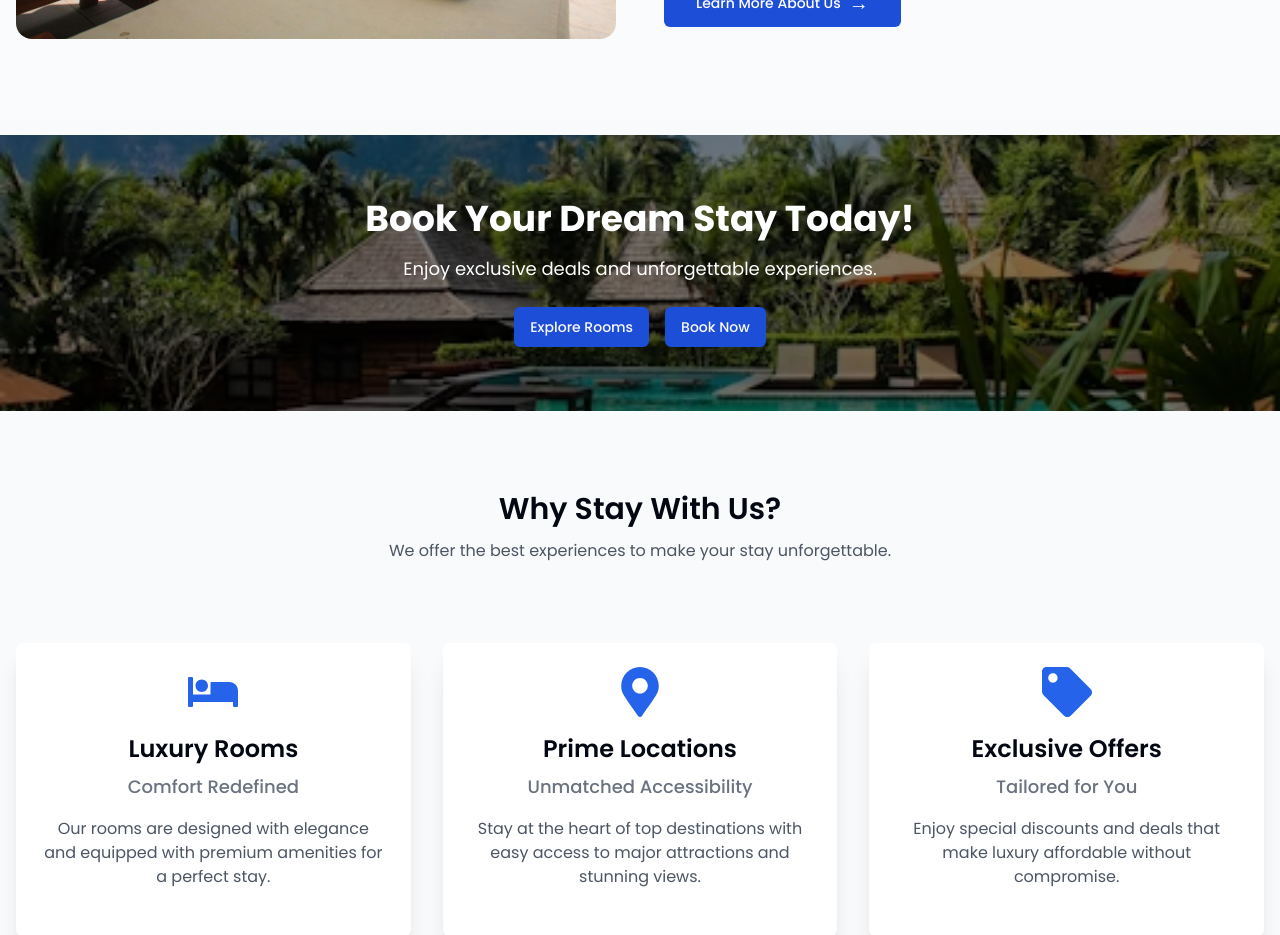
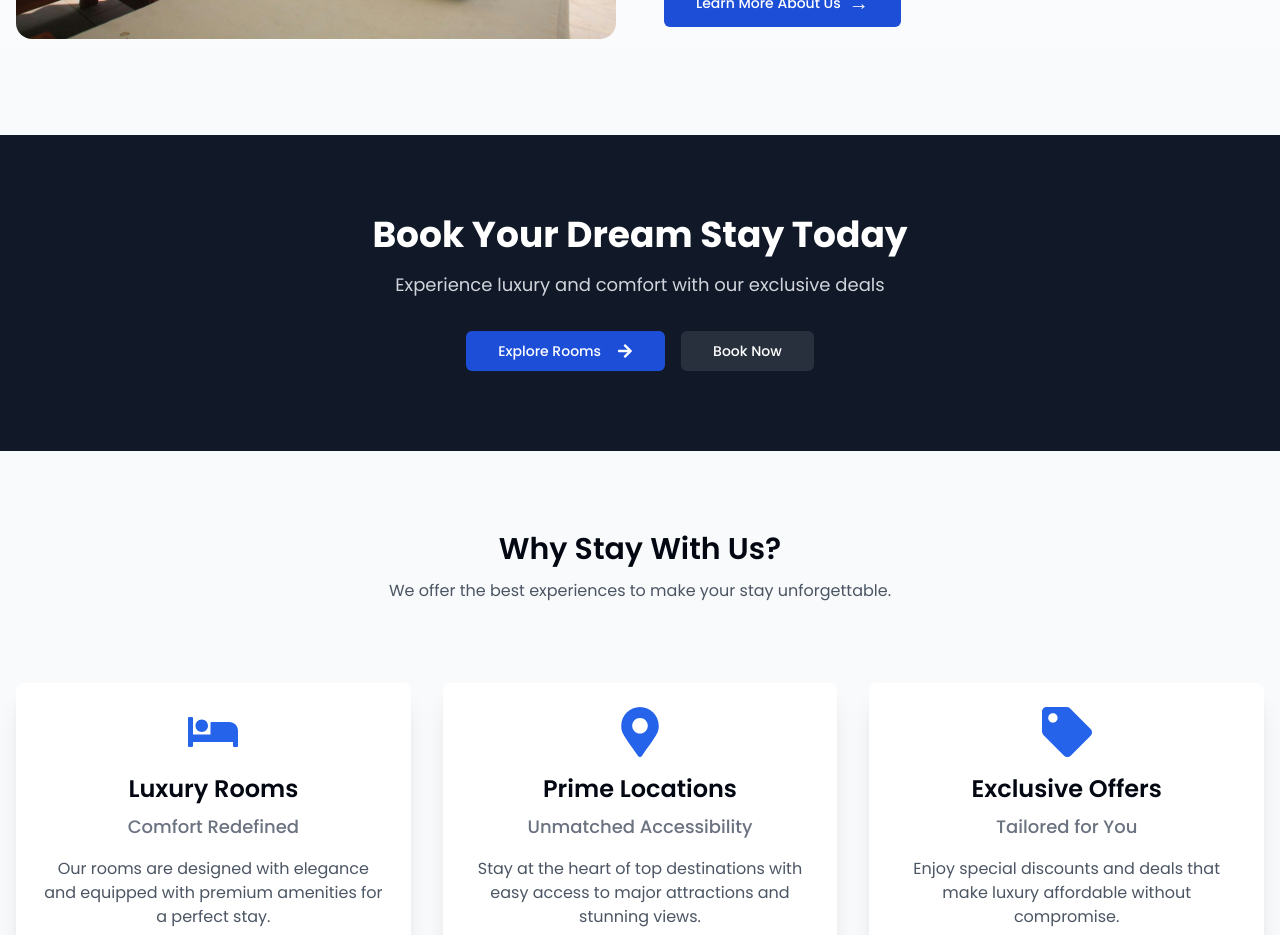
Before and after one commit to khalidesskali/Hotel-Booking-Project, a React (Vite) app in the folder frontend/: page / in a window 1280 px wide. Shown: the part 2920-3855 px from the top of the page. Built offline with nearby package versions, Linux system fonts and the light colour scheme; no server answers.

Commit message:
Revamp CTA component with updated layout, enhanced styling, and added icon for improved user engagement

```diff
--- a/frontend/src/components/CTA.jsx
+++ b/frontend/src/components/CTA.jsx
@@ -1,20 +1,37 @@
 import React from "react";
 import { Button } from "./ui/button";
 import { useNavigate } from "react-router";
+import { FaArrowRight } from "react-icons/fa";
 
 const CTA = () => {
   const location = useNavigate();
 
   return (
-    <section className="cta relative bg-cover bg-center">
-      <div className="bg-black/50 text-white py-16 px-8 text-center">
-        <h2 className="text-4xl font-bold mb-4">Book Your Dream Stay Today!</h2>
-        <p className="text-lg mb-6">
-          Enjoy exclusive deals and unforgettable experiences.
-        </p>
-        <div className="space-x-4">
-          <Button onClick={() => location("/rooms")}>Explore Rooms</Button>
-          <Button onClick={() => location("/facilities")}>Book Now</Button>
+    <section className="relative bg-gray-900">
+      <div className="container mx-auto px-4 py-20">
+        <div className="max-w-2xl mx-auto text-center">
+          <h2 className="text-3xl md:text-4xl font-bold text-white mb-4">
+            Book Your Dream Stay Today
+          </h2>
+          <p className="text-gray-300 text-lg mb-8">
+            Experience luxury and comfort with our exclusive deals
+          </p>
+
+          <div className="flex flex-col sm:flex-row items-center justify-center gap-4">
+            <Button
+              onClick={() => location("/rooms")}
+              className="w-full sm:w-auto bg-primary hover:bg-primary/90 text-white px-8 py-3 text-lg font-medium transition-all duration-300 group"
+            >
+              Explore Rooms
+              <FaArrowRight className="ml-2 group-hover:translate-x-1 transition-transform" />
+            </Button>
+            <Button
+              onClick={() => location("/facilities")}
+              className="w-full sm:w-auto bg-white/10 hover:bg-white/20 text-white px-8 py-3 text-lg font-medium transition-all duration-300"
+            >
+              Book Now
+            </Button>
+          </div>
         </div>
       </div>
     </section>
```
